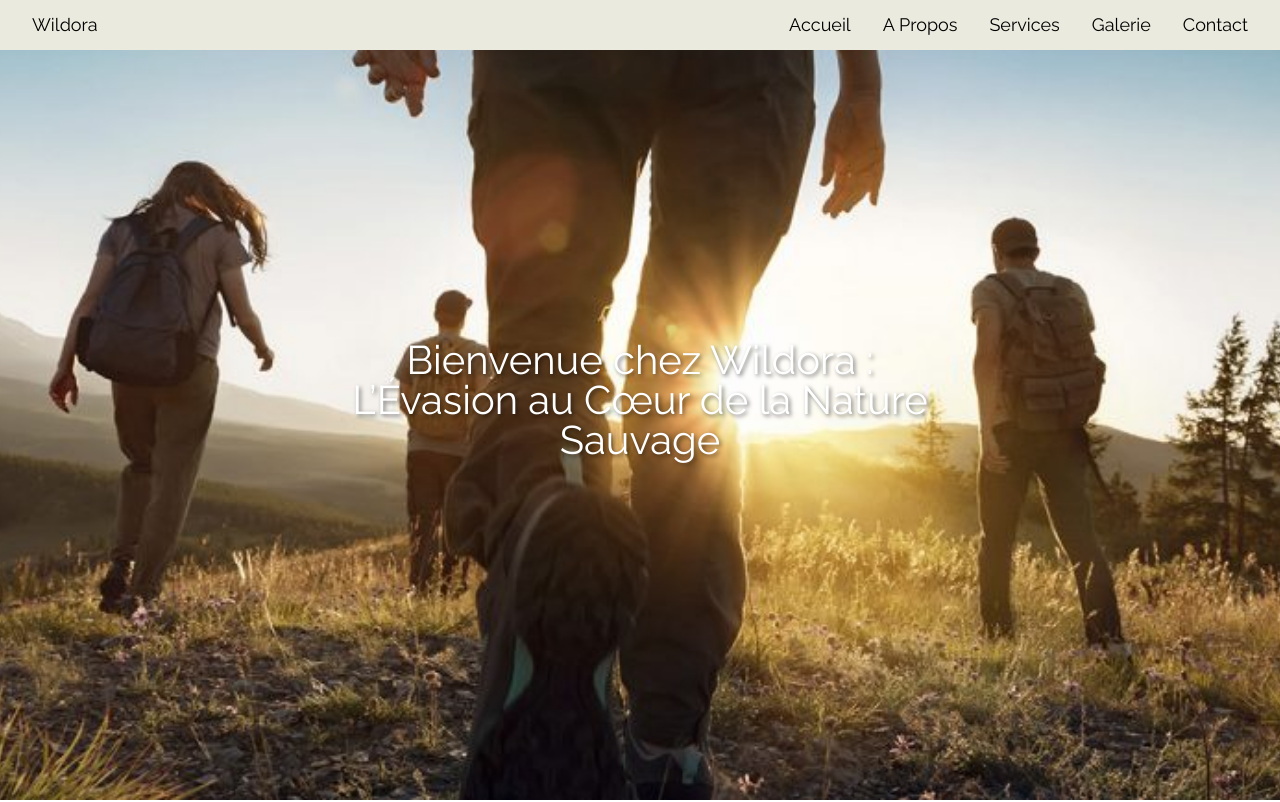
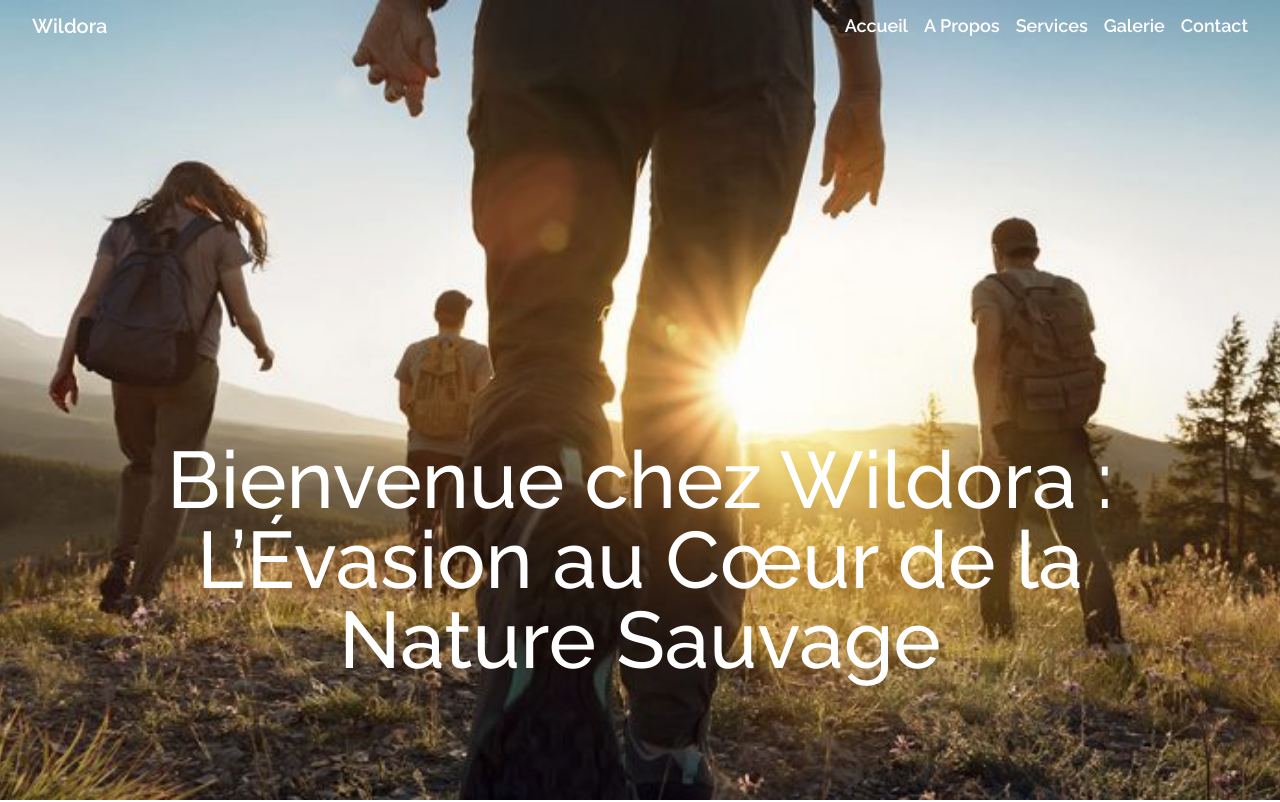
Before and after one commit to julien382/Wildora, a React (Vite) app: page / in a window 1280 px wide. Shown: the top 802 px of the page. Built offline with nearby package versions, Linux system fonts and the light colour scheme.

Commit message:
change css header

```diff
--- a/src/components/CardAboveTheFold/CardAboveTheFold.scss
+++ b/src/components/CardAboveTheFold/CardAboveTheFold.scss
@@ -17,13 +17,14 @@
 
     .CardAboveTheFoldTitle {
         position: absolute;
-        top: 50%;
+        top: 70%;
         left: 50%;
+        width: 80vw;
+        text-align: center;
         transform: translate(-50%, -50%);
         color: $white;
-        text-shadow: 2px 2px 4px rgba(0, 0, 0, 0.5); /* Amélioration de la lisibilité */
-        font-size: 2.5rem;
-        text-align: center;
+        font-size: 5rem;
+        font-weight:500;
         z-index: 1; /* Place le texte au-dessus de l'image */
     }
 }
--- a/src/components/Header/Header.jsx
+++ b/src/components/Header/Header.jsx
@@ -4,11 +4,18 @@ import { Link } from "react-router-dom";
 
 const Header = () => {
     const [showHeader, setShowHeader] = useState(true);
+    const [isScrolled, setIsScrolled] = useState(false);
     const [lastScrollY, setLastScrollY] = useState(0);
 
     // Hook pour détecter le défilement
     useEffect(() => {
         const handleScroll = () => {
+            if (window.scrollY > window.innerHeight) {
+                setIsScrolled(true);
+            } else {
+                setIsScrolled(false);
+            }
+
             // Si l'utilisateur fait défiler vers le bas, on cache le header
             if (window.scrollY > lastScrollY) {
                 setShowHeader(false); // Scroll vers le bas
@@ -25,7 +32,7 @@ const Header = () => {
     }, [lastScrollY]);
 
     return (
-        <header className={showHeader ? 'header-visible' : 'header-hidden'}>
+        <header className={`${showHeader ? 'header-visible' : 'header-hidden'} ${isScrolled ? 'header-scrolled' : ''}`}>
             <Link to="/">
                 <h1 className='linkHeader'>Wildora</h1>
             </Link>
--- a/src/components/Header/Header.scss
+++ b/src/components/Header/Header.scss
@@ -3,16 +3,40 @@
 header {
     display: flex;
     justify-content: space-between;
+    align-items: center;
     padding: 1rem 2rem;
     font-size: $tertiary-font-size;
-    background-color: $primary-color;
-    color: $black;
     position: fixed; /* Pour que le header soit fixé en haut */
     top: 0;
     left: 0;
     width: 100%;
     z-index: 1000;
-    transition: transform 0.3s ease; /* Ajoute une transition fluide */
+    transition: transform 0.3s ease, background-color 0.3s ease, color 0.3s ease; /* Ajoute une transition fluide */
+    background-color: transparent; /* Fond transparent par défaut */
+    font-weight: 600; /* Police légèrement plus épaisse */
+    color: $white; /* Texte blanc par défaut */
+
+    h1 {
+        font-size: $secondary-font-size;
+        color: $white; /* Assurez-vous que le texte du h1 est blanc */
+    }
+
+    nav {
+        display: flex;
+        gap: 1rem;
+
+        .linkHeader {
+            color: $white; /* Assurez-vous que les liens de navigation sont blancs */
+            text-decoration: none;
+            font-size: $tertiary-font-size;
+            transition: color 0.3s ease;
+            font-weight: 600; /* Police légèrement plus épaisse */
+
+            &:hover {
+                color: $primary-color;
+            }
+        }
+    }
 }
 
 .header-visible {
@@ -23,9 +47,15 @@ header {
     transform: translateY(-100%); /* Le header est caché, il se déplace hors de l'écran */
 }
 
-nav {
-    display: flex;
-    align-items: center;
-    justify-content: center;
-    gap: 2rem;
+.header-scrolled {
+    background-color: $white; /* Fond blanc */
+    color: $black; /* Texte noir */
+
+    h1 {
+        color: $black; /* Assurez-vous que le texte du h1 est noir */
+    }
+
+    .linkHeader {
+        color: $black; /* Assurez-vous que les liens de navigation sont noirs */
+    }
 }
```
